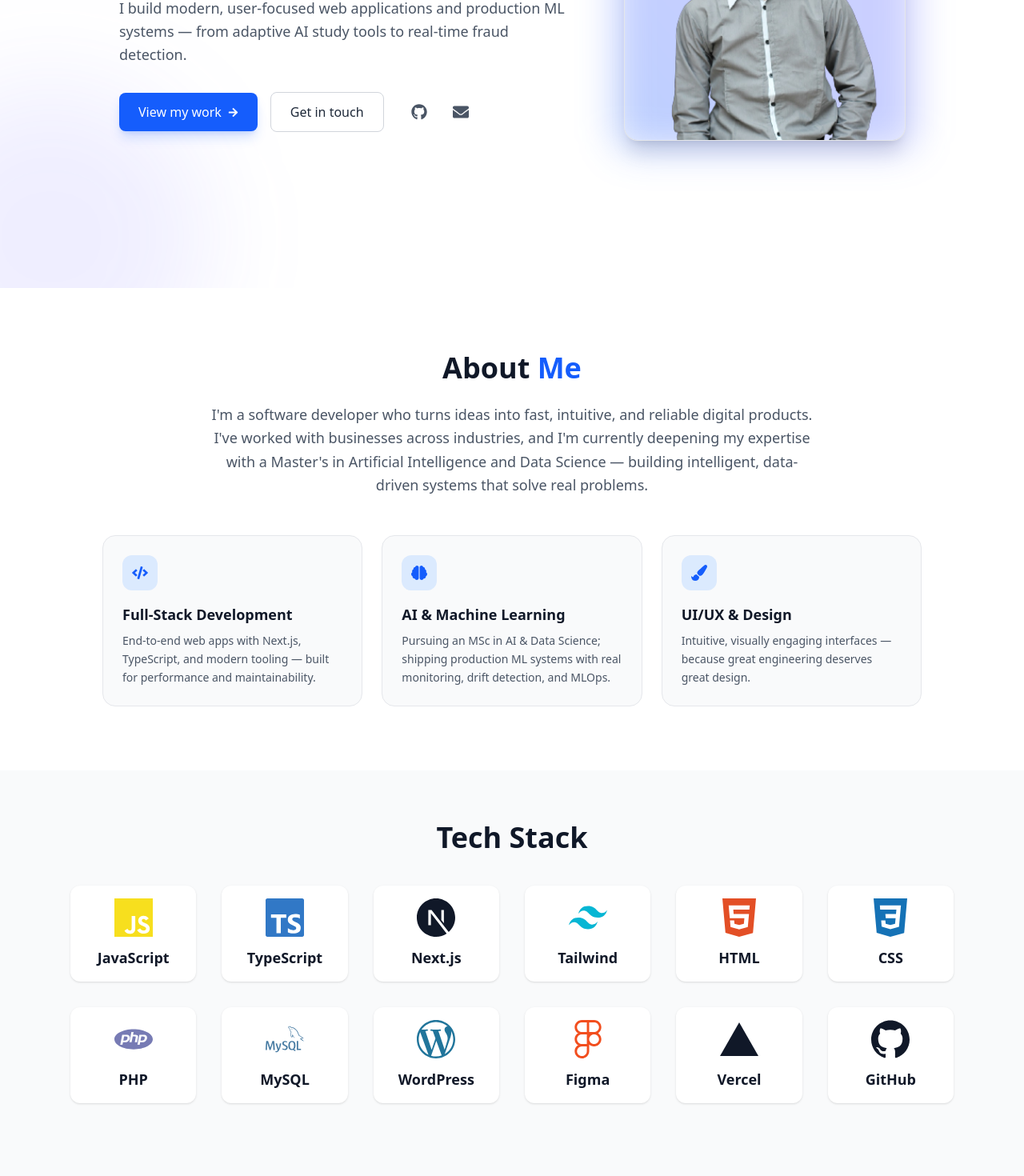
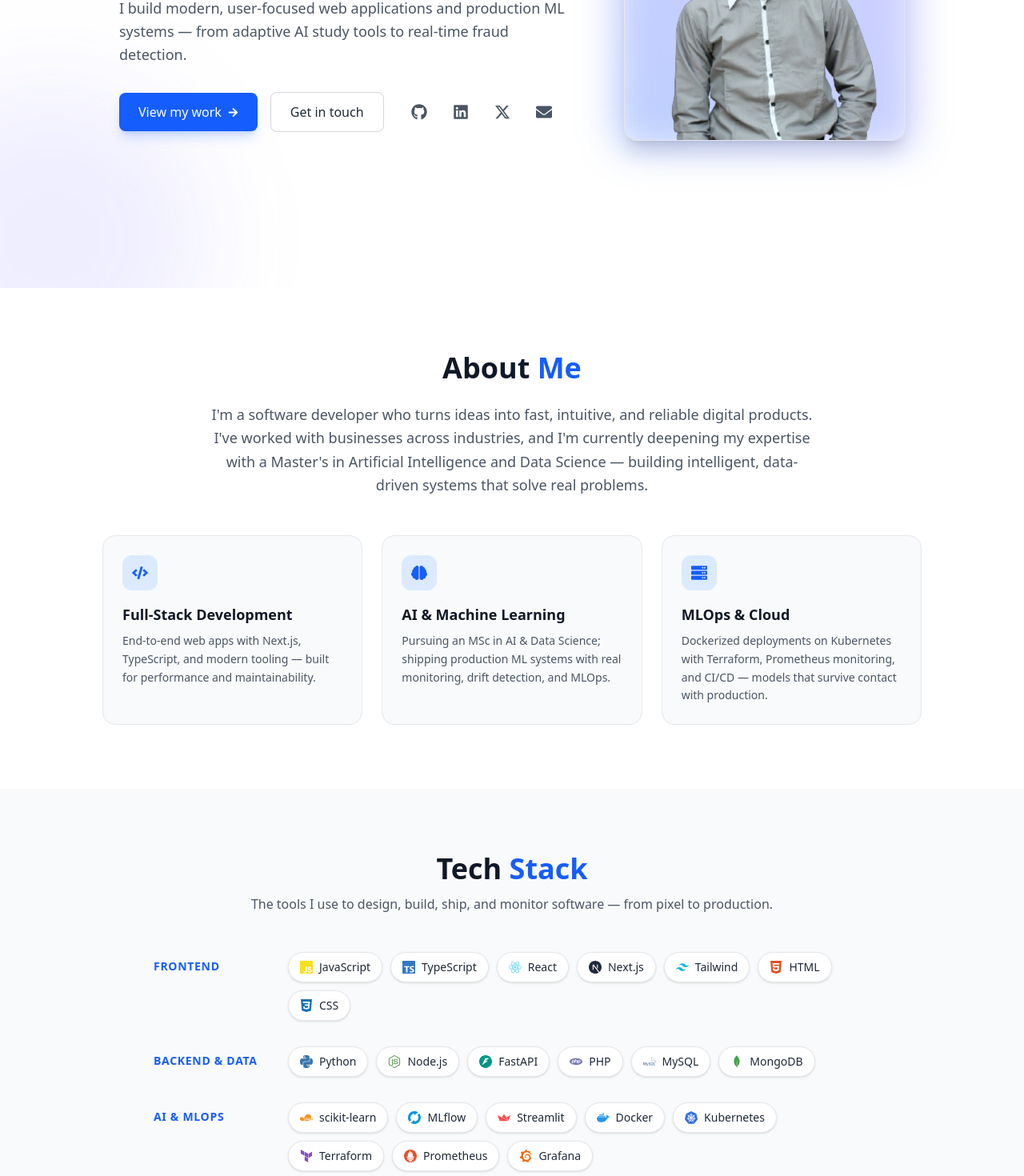
Before and after one commit to Adebozz/Adeboss-portfolio-repo, a Next.js app: page / in a window 1280 px wide. Shown: the part 440-1910 px from the top of the page at 80% size. Built offline with nearby package versions, Linux system fonts and the light colour scheme.

Commit message:
feat: update AboutSection and Footer with new icons and links; enhance SkillsSection structure and content

```diff
--- a/components/AboutSection.jsx
+++ b/components/AboutSection.jsx
@@ -1,7 +1,7 @@
 "use client";
 import { useState, useEffect } from "react";
 import { motion } from "framer-motion";
-import { FaCode, FaBrain, FaPaintBrush } from "react-icons/fa";
+import { FaCode, FaBrain, FaServer } from "react-icons/fa";
 
 const highlights = [
   {
@@ -15,9 +15,9 @@ const highlights = [
     desc: "Pursuing an MSc in AI & Data Science; shipping production ML systems with real monitoring, drift detection, and MLOps.",
   },
   {
-    Icon: FaPaintBrush,
-    title: "UI/UX & Design",
-    desc: "Intuitive, visually engaging interfaces — because great engineering deserves great design.",
+    Icon: FaServer,
+    title: "MLOps & Cloud",
+    desc: "Dockerized deployments on Kubernetes with Terraform, Prometheus monitoring, and CI/CD — models that survive contact with production.",
   },
 ];
 
--- a/components/Footer.jsx
+++ b/components/Footer.jsx
@@ -1,7 +1,8 @@
 "use client";
 import { useState, useEffect } from "react";
 import { motion } from "framer-motion";
-import { FaGithub, FaEnvelope } from "react-icons/fa";
+import { FaGithub, FaLinkedin, FaEnvelope } from "react-icons/fa";
+import { FaXTwitter } from "react-icons/fa6";
 
 export default function Footer() {
   const [isMounted, setIsMounted] = useState(false);
@@ -26,6 +27,24 @@ export default function Footer() {
           <FaGithub size={20} />
         </a>
         <a
+          href="https://www.linkedin.com/in/adeboss/"
+          target="_blank"
+          rel="noopener noreferrer"
+          aria-label="LinkedIn"
+          className="hover:text-white transition-colors"
+        >
+          <FaLinkedin size={20} />
+        </a>
+        <a
+          href="https://x.com/Adeboss02"
+          target="_blank"
+          rel="noopener noreferrer"
+          aria-label="X (Twitter)"
+          className="hover:text-white transition-colors"
+        >
+          <FaXTwitter size={20} />
+        </a>
+        <a
           href="mailto:ademolaadeigbe3@gmail.com"
           aria-label="Email"
           className="hover:text-white transition-colors"
--- a/components/HomeSection.jsx
+++ b/components/HomeSection.jsx
@@ -2,17 +2,18 @@
 import { motion } from "framer-motion";
 import Image from "next/image";
 import { useState, useEffect } from "react";
-import { FaGithub, FaEnvelope, FaArrowRight } from "react-icons/fa";
+import { FaGithub, FaLinkedin, FaEnvelope, FaArrowRight } from "react-icons/fa";
+import { FaXTwitter } from "react-icons/fa6";
 
 export default function HomeSection() {
   const [mounted, setMounted] = useState(false);
   const [roleIndex, setRoleIndex] = useState(0);
 
   const roles = [
+    "Software Developer",
     "Full-Stack Developer",
     "AI & Data Science Enthusiast",
     "Machine Learning Engineer",
-    "UI/UX Engineer",
   ];
 
   useEffect(() => {
@@ -103,6 +104,24 @@ export default function HomeSection() {
               <FaGithub size={20} />
             </a>
             <a
+              href="https://www.linkedin.com/in/adeboss/"
+              target="_blank"
+              rel="noopener noreferrer"
+              aria-label="LinkedIn"
+              className="p-2.5 rounded-full text-gray-600 dark:text-gray-300 hover:text-blue-600 dark:hover:text-blue-400 hover:bg-gray-100 dark:hover:bg-gray-800 transition-colors"
+            >
+              <FaLinkedin size={20} />
+            </a>
+            <a
+              href="https://x.com/Adeboss02"
+              target="_blank"
+              rel="noopener noreferrer"
+              aria-label="X (Twitter)"
+              className="p-2.5 rounded-full text-gray-600 dark:text-gray-300 hover:text-blue-600 dark:hover:text-blue-400 hover:bg-gray-100 dark:hover:bg-gray-800 transition-colors"
+            >
+              <FaXTwitter size={20} />
+            </a>
+            <a
               href="mailto:ademolaadeigbe3@gmail.com"
               aria-label="Email"
               className="p-2.5 rounded-full text-gray-600 dark:text-gray-300 hover:text-blue-600 dark:hover:text-blue-400 hover:bg-gray-100 dark:hover:bg-gray-800 transition-colors"
--- a/components/SkillsSection.jsx
+++ b/components/SkillsSection.jsx
@@ -4,60 +4,121 @@ import { motion } from "framer-motion";
 import {
   SiJavascript,
   SiTypescript,
-  SiPhp,
+  SiPython,
+  SiReact,
+  SiNextdotjs,
+  SiTailwindcss,
   SiHtml5,
   SiCss3,
+  SiNodedotjs,
+  SiPhp,
+  SiMysql,
+  SiMongodb,
+  SiFastapi,
+  SiScikitlearn,
+  SiMlflow,
+  SiStreamlit,
+  SiDocker,
+  SiKubernetes,
+  SiTerraform,
+  SiPrometheus,
+  SiGrafana,
+  SiGit,
+  SiGithub,
+  SiVercel,
   SiWordpress,
-  SiMysql,
-  SiFigma,
-  SiNextdotjs,
-  SiTailwindcss,
-  SiVercel,
-  SiGithub,
 } from "react-icons/si";
 
-const skillsData = [
+const skillGroups = [
+  {
+    category: "Frontend",
+    skills: [
       { name: "JavaScript", Icon: SiJavascript, color: "#F7DF1E" },
       { name: "TypeScript", Icon: SiTypescript, color: "#3178C6" },
+      { name: "React", Icon: SiReact, color: "#61DAFB" },
       { name: "Next.js", Icon: SiNextdotjs, color: "currentColor" },
       { name: "Tailwind", Icon: SiTailwindcss, color: "#06B6D4" },
       { name: "HTML", Icon: SiHtml5, color: "#E34F26" },
       { name: "CSS", Icon: SiCss3, color: "#1572B6" },
+    ],
+  },
+  {
+    category: "Backend & Data",
+    skills: [
+      { name: "Python", Icon: SiPython, color: "#3776AB" },
+      { name: "Node.js", Icon: SiNodedotjs, color: "#5FA04E" },
+      { name: "FastAPI", Icon: SiFastapi, color: "#009688" },
       { name: "PHP", Icon: SiPhp, color: "#777BB4" },
       { name: "MySQL", Icon: SiMysql, color: "#4479A1" },
+      { name: "MongoDB", Icon: SiMongodb, color: "#47A248" },
+    ],
+  },
+  {
+    category: "AI & MLOps",
+    skills: [
+      { name: "scikit-learn", Icon: SiScikitlearn, color: "#F7931E" },
+      { name: "MLflow", Icon: SiMlflow, color: "#0194E2" },
+      { name: "Streamlit", Icon: SiStreamlit, color: "#FF4B4B" },
+      { name: "Docker", Icon: SiDocker, color: "#2496ED" },
+      { name: "Kubernetes", Icon: SiKubernetes, color: "#326CE5" },
+      { name: "Terraform", Icon: SiTerraform, color: "#844FBA" },
+      { name: "Prometheus", Icon: SiPrometheus, color: "#E6522C" },
+      { name: "Grafana", Icon: SiGrafana, color: "#F46800" },
+    ],
+  },
+  {
+    category: "Tools",
+    skills: [
+      { name: "Git", Icon: SiGit, color: "#F05032" },
+      { name: "GitHub", Icon: SiGithub, color: "currentColor" },
+      { name: "Vercel", Icon: SiVercel, color: "currentColor" },
       { name: "WordPress", Icon: SiWordpress, color: "#21759B" },
-  { name: "Figma", Icon: SiFigma, color: "#F24E1E" },
-  { name: "Vercel", Icon: SiVercel, color: "currentColor" },
-  { name: "GitHub", Icon: SiGithub, color: "currentColor" },
+    ],
+  },
 ];
 
 export default function Skills() {
   return (
-    <section id="skills" className="py-16 bg-gray-50 dark:bg-gray-900 w-full">
-      <div className="max-w-6xl mx-auto px-6 text-center">
-        <h2 className="text-3xl md:text-4xl font-bold mb-10 text-gray-900 dark:text-white">
-          Tech Stack
+    <section id="skills" className="py-20 bg-gray-50 dark:bg-gray-900 w-full">
+      <div className="max-w-6xl mx-auto px-6">
+        <h2 className="text-3xl md:text-4xl font-bold text-center text-gray-900 dark:text-white">
+          Tech <span className="text-blue-600 dark:text-blue-400">Stack</span>
         </h2>
+        <p className="mt-3 text-center text-gray-600 dark:text-gray-300 max-w-2xl mx-auto">
+          The tools I use to design, build, ship, and monitor software — from
+          pixel to production.
+        </p>
 
-        <div className="grid grid-cols-2 sm:grid-cols-3 md:grid-cols-4 lg:grid-cols-6 gap-8">
-          {skillsData.map((skill, index) => (
+        <div className="mt-12 max-w-4xl mx-auto space-y-8">
+          {skillGroups.map((group) => (
             <motion.div
-              key={skill.name}
-              initial={{ opacity: 0, y: 30 }}
+              key={group.category}
+              initial={{ opacity: 0, y: 20 }}
               whileInView={{ opacity: 1, y: 0 }}
               viewport={{ once: true }}
-              transition={{ duration: 0.5, delay: index * 0.05 }}
-              className="flex flex-col items-center p-4 bg-white dark:bg-gray-800 rounded-xl shadow hover:shadow-lg transition"
+              transition={{ duration: 0.5 }}
+              className="flex flex-col sm:flex-row sm:items-start gap-3 sm:gap-6"
+            >
+              <h3 className="sm:w-36 shrink-0 sm:pt-2 text-sm font-semibold uppercase tracking-wider text-blue-600 dark:text-blue-400">
+                {group.category}
+              </h3>
+
+              <div className="flex flex-wrap gap-2.5">
+                {group.skills.map((skill) => (
+                  <span
+                    key={skill.name}
+                    className="inline-flex items-center gap-2 px-3.5 py-2 rounded-full bg-white dark:bg-gray-800 border border-gray-200 dark:border-gray-700 text-sm font-medium text-gray-800 dark:text-gray-200 shadow-sm hover:shadow-md hover:border-blue-400/50 dark:hover:border-blue-500/50 hover:-translate-y-0.5 transition-all"
                   >
                     <skill.Icon
-                size={48}
+                      size={16}
                       color={skill.color}
-                className="mb-3 text-gray-900 dark:text-white"
+                      className="shrink-0 text-gray-900 dark:text-white"
                       aria-label={skill.name}
                     />
-              <h3 className="text-lg font-semibold dark:text-gray-200">
                     {skill.name}
-              </h3>
+                  </span>
+                ))}
+              </div>
             </motion.div>
           ))}
         </div>
```
Lines whose indentation alone changed are shown as unchanged.
